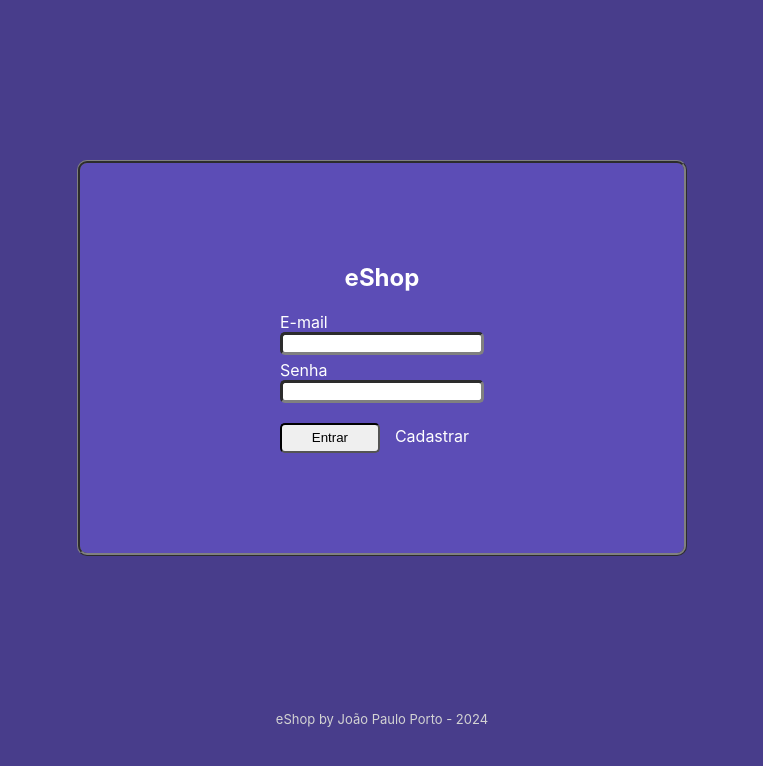
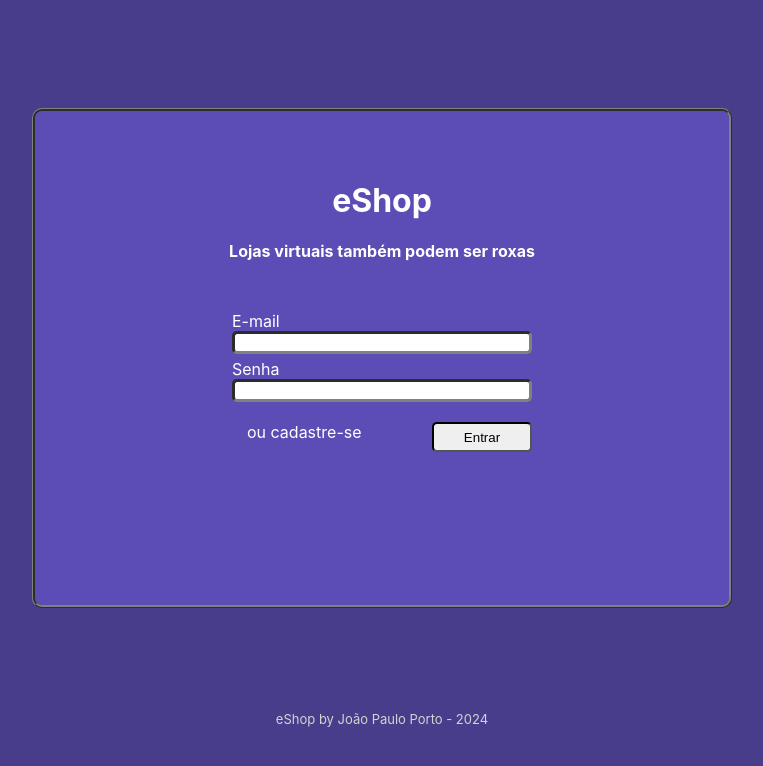
Before and after one commit to joaopauloap/react_enote, a React (Create React App) app: page /login in a window 1280 px wide. Shown: the top 766 px of the page, without its empty margins (258-1021 px from the left). Built offline with nearby package versions, Linux system fonts and the light colour scheme.

Commit message:
update login form

```diff
--- a/package.json
+++ b/package.json
@@ -9,6 +9,7 @@
     "axios": "^1.7.2",
     "react": "^18.3.1",
     "react-dom": "^18.3.1",
+    "react-hook-form": "^7.52.1",
     "react-router-dom": "^6.24.1",
     "react-scripts": "5.0.1",
     "web-vitals": "^2.1.4"
--- a/public/index.html
+++ b/public/index.html
@@ -1,43 +1,16 @@
 <!DOCTYPE html>
-<html lang="en">
+<html lang="pt-br">
   <head>
     <meta charset="utf-8" />
     <link rel="icon" href="%PUBLIC_URL%/favicon.ico" />
     <meta name="viewport" content="width=device-width, initial-scale=1" />
     <meta name="theme-color" content="#000000" />
-    <meta
-      name="description"
-      content="Web site created using create-react-app"
-    />
     <link rel="apple-touch-icon" href="%PUBLIC_URL%/logo192.png" />
-    <!--
-      manifest.json provides metadata used when your web app is installed on a
-      user's mobile device or desktop. See https://developers.google.com/web/fundamentals/web-app-manifest/
-    -->
     <link rel="manifest" href="%PUBLIC_URL%/manifest.json" />
-    <!--
-      Notice the use of %PUBLIC_URL% in the tags above.
-      It will be replaced with the URL of the `public` folder during the build.
-      Only files inside the `public` folder can be referenced from the HTML.
-
-      Unlike "/favicon.ico" or "favicon.ico", "%PUBLIC_URL%/favicon.ico" will
-      work correctly both with client-side routing and a non-root public URL.
-      Learn how to configure a non-root public URL by running `npm run build`.
-    -->
-    <title>React App</title>
+    <title>eShop</title>
   </head>
   <body>
     <noscript>You need to enable JavaScript to run this app.</noscript>
     <div id="root"></div>
-    <!--
-      This HTML file is a template.
-      If you open it directly in the browser, you will see an empty page.
-
-      You can add webfonts, meta tags, or analytics to this file.
-      The build step will place the bundled scripts into the <body> tag.
-
-      To begin the development, run `npm start` or `yarn start`.
-      To create a production bundle, use `npm run build` or `yarn build`.
-    -->
   </body>
 </html>
--- a/src/App.css
+++ b/src/App.css
@@ -1,4 +1,5 @@
 body{
+  color:white;
   background-color: darkslateblue;
   padding: 10px 10px 10px 10px;
 }
--- a/src/App.js
+++ b/src/App.js
@@ -1,5 +1,5 @@
 import React, { useEffect, useState } from "react";
-import { BrowserRouter as Router, Route, Routes } from "react-router-dom";
+import { BrowserRouter as Router, Route, Routes, Navigate, useNavigate } from "react-router-dom";
 import Navbar from "./components/Navbar/Navbar";
 import Home from "./pages/Home/Home";
 import About from "./pages/About/About";
@@ -9,35 +9,36 @@ import Notes from "./pages/Notes/Notes";
 import "./App.css";
 import AlertContainer from "./components/Alert/AlertContainer";
 import { AlertProvider } from "./contexts/AlertContext";
-import { UserProvider } from "./contexts/UserContext";
 
 function App() {
-  const [user, setUser] = useState(null);
+  const [user, setUser] = useState(() => JSON.parse(localStorage.getItem('user')));
+  const navigate = useNavigate();
 
   useEffect(() => {
-    const storedUser = localStorage.getItem("user");
-    if (storedUser) {
-      setUser(JSON.parse(storedUser));
+    if (!user) {
+      navigate('/login');
     }
-  }, []);
+  }, [user, navigate]);
+
+  const handleLogout = () => {
+    setUser(null);
+    localStorage.removeItem('user');
+    navigate('/login');
+  }
 
   return (
-    <UserProvider value={{ user, setUser }}>
     <AlertProvider>
-      <Router>
-        {user && <Navbar />}
+        {user && <Navbar user={user} onLogout={handleLogout} />}
         <Routes>
-          <Route path="/" element={user==null?<Login/>:<Home />}></Route>
-          <Route path="/home" element={user==null?<Login/>:<Home />}></Route>
+          <Route path="/" element={user ? <Home /> : <Navigate to="/login" />} />
+          <Route path="/home" element={user ? <Home /> : <Navigate to="/login" />} />
           <Route path="/about" element={<About />}></Route>
-          <Route path="/login" element={<Login />}></Route>
-          <Route path="/notes" element={user==null?<Login/>:<Notes />}></Route>
+          <Route path="/login" element={user?<Navigate to="/home"/> : <Login setUser={setUser} />} />
+          <Route path="/notes" element={user ? <Notes /> : <Navigate to="/login" />} />
         </Routes>
         <Footer></Footer>
         <AlertContainer />
-      </Router>
     </AlertProvider>
-    </UserProvider>
   );
 }
 
--- a/src/components/Navbar/Navbar.js
+++ b/src/components/Navbar/Navbar.js
@@ -1,21 +1,15 @@
 import React from "react";
-import { Link, useNavigate } from "react-router-dom";
+import { Link } from "react-router-dom";
 import '../Navbar/Navbar.css';
 
-function Navbar() {
-  const navigate = useNavigate();
-
-  const logout = e =>{
-    localStorage.removeItem('user');
-    navigate('/login')
-  }
+function Navbar({ onLogout }) {
 
   return (
     <nav className="nav-container">
         <Link to="/"><button className="nav-link">Home</button></Link>
         <Link to="/about"><button className="nav-link">Sobre</button></Link>
         <Link to="/notes"><button className="nav-link">Notas</button></Link>
-        <a href="#" onClick={logout}>Sair</a>
+        <a href="#" onClick={onLogout}>Sair</a>
     </nav>
   );
 }
--- a/src/contexts/UserContext.js
+++ /dev/null
@@ -1,11 +0,0 @@
-import React, {createContext, useState} from "react"
-
-export const UserContext  = createContext()
-export const UserProvider = ({children}) =>{
-    const[ user, setUser] = useState(null)
-    return (
-        <UserContext.Provider value={{user,setUser}}>
-            {children}
-        </UserContext.Provider>
-    )
-}
--- a/src/index.js
+++ b/src/index.js
@@ -2,10 +2,11 @@ import React from 'react';
 import ReactDOM from 'react-dom/client';
 import './index.css';
 import App from './App';
+import { BrowserRouter} from 'react-router-dom';
 
 const root = ReactDOM.createRoot(document.getElementById('root'));
 root.render(
-  <React.StrictMode>
+  <BrowserRouter>
     <App />
-  </React.StrictMode>
+  </BrowserRouter>
 );
--- a/src/pages/Login/Login.css
+++ b/src/pages/Login/Login.css
@@ -7,16 +7,22 @@
 }
 
 .form-panel{
+    box-sizing: border-box;
     border-style: ridge;
     border-radius: 10px;
     border-color: gray;
     background-color: #5C4DB6;
-    padding: 100px 200px 100px 200px;
+    padding: 70px 100px;
+    width: 700px;
+    height: 500px;
 }
 
-.form-panel h2{
+.form-panel .title-container{
+    margin-bottom: 50px;
     text-align: center;
-    color: white;
+}
+
+.form-panel .title-container h1{
     margin-top: 0;
 }
 
@@ -26,6 +32,21 @@
     margin-right: 15px;
 }
 
-.form-panel .button-group{
+.grid-register{
+    display: grid;
+    grid-template-columns: 1fr 1fr;
+    grid-template-rows: auto;
+    gap: 10px;
+}
+
+.login-container-fields{
+    width: 300px;
+    margin-left: auto;
+    margin-right: auto;
+}
+
+.button-group{
+    display: flex;
+    justify-content: space-between;
     margin-top: 20px;
 }
--- a/src/pages/Login/Login.js
+++ b/src/pages/Login/Login.js
@@ -6,10 +6,10 @@ import API_URLS from "../../config/apiUrls"
 import { useNavigate } from "react-router-dom"
 import { AlertContext } from "../../contexts/AlertContext"
 import RequestErrorHandler from "../../services/requestErrorHandler"
-import "./Login.css";
-import { UserContext } from "../../contexts/UserContext"
+import "./Login.css"
 
-function Login({ onLogin }) {
+function Login({ setUser }) {
+
   const [name, setName] = useState("")
   const [email, setEmail] = useState("")
   const [password, setPassword] = useState("")
@@ -17,7 +17,6 @@ function Login({ onLogin }) {
   const [isLogin, setIsLogin] = useState(true)
   const navigate = useNavigate()
   const { showAlert } = useContext(AlertContext)
-  const { setUser } = useContext(UserContext);
 
   const handleNameChange = (e) => setName(e.target.value)
   const handleEmailChange = (e) => setEmail(e.target.value)
@@ -38,13 +37,12 @@ function Login({ onLogin }) {
       .catch((error) => {
         console.log(error)
         showAlert(RequestErrorHandler(error))
-      });
+      })
   }
 
   function handleRegister() {
-    try {
     axios
-        .post(API_URLS.LOGIN, { email: email, password: password, name: name })
+      .post(API_URLS.REGISTER, { email: email, password: password, name: name })
       .then((response) => {
         console.log(response.data)
         if (response.data) {
@@ -52,83 +50,51 @@ function Login({ onLogin }) {
           setUser(response.data)
           navigate("/home")
         }
-        });
-    } catch (error) {
+      })
+      .catch((error) => {
         console.log(error)
         showAlert(RequestErrorHandler(error))
-    }
+      })
   }
 
   return (
     <div className="login-container">
       <div className="form-panel">
-        <h2>eShop</h2>
-        {isLogin ? (
-          <>
+        <div className="title-container">
+          <h1>eShop</h1>
+          <h4>Lojas virtuais também podem ser roxas</h4>
+        </div>
+        {isLogin ?
+          (
             <form>
-            <InputLabel
-              labelValue="E-mail"
-              id="email"
-              value={email}
-              onChange={handleEmailChange}
-            />
-            <InputLabel
-              labelValue="Senha"
-              id="password"
-              type="password"
-              value={password}
-              onChange={handlePasswordChange}
-            />
+              <div className="login-container-fields">
+                <InputLabel labelValue="E-mail" id="email" value={email} onChange={handleEmailChange} required/>
+                <InputLabel labelValue="Senha" id="password" type="password" value={password} onChange={handlePasswordChange} required/>
+                <div className="button-group">
+                  <a href="#" onClick={() => setIsLogin(false)}>ou cadastre-se</a>
+                  <Button id="btnLogin" value="Entrar" onClick={handleLogin} />
+                </div>
+              </div>
             </form>
+          )
+          : (
+            <form>
+              <h4>Por favor, preencha seu cadastro</h4>
+              <div className="grid-register">
+                <InputLabel labelValue="Nome" id="name" value={name} onChange={handleNameChange} required/>
+                <InputLabel labelValue="E-mail" id="email" value={email} onChange={handleEmailChange} required />
+                <InputLabel labelValue="Senha" id="password" type="password" value={password} onChange={handlePasswordChange} required/>
+                <InputLabel labelValue="Confirmar Senha" id="confirmPassword" type="password" onChange={handleConfirmPasswordChange} required/>
+              </div>
               <div className="button-group">
-              <Button id="btnLogin" value="Entrar" onClick={handleLogin} />
-              <a href="#" onClick={() => setIsLogin(false)}>
-                Cadastrar
-              </a>
+                <a href="#" onClick={() => setIsLogin(true)}>volte para Entrar</a>
+                <Button id="btnRegister" value="Cadastrar" onClick={handleRegister} />
               </div>
-          </>
-        ) : (
-          <>
-            <InputLabel
-              labelValue="E-mail"
-              id="email"
-              value={email}
-              onChange={handleEmailChange}
-            />
-            <InputLabel
-              labelValue="Senha"
-              id="password"
-              type="password"
-              value={password}
-              onChange={handlePasswordChange}
-            />
-            <InputLabel
-              labelValue="Confirmar Senha"
-              id="confirmPassword"
-              type="password"
-              onChange={handleConfirmPasswordChange}
-            />
-            <InputLabel
-              labelValue="Nome"
-              id="name"
-              value={name}
-              onChange={handleNameChange}
-            />
-            <div className="button-group">
-              <Button
-                id="btnRegister"
-                value="Cadastrar"
-                onClick={handleRegister}
-              />
-              <a href="#" onClick={() => setIsLogin(true)}>
-                Entrar
-              </a>
-            </div>
-          </>
+            </form>
           )}
       </div>
     </div>
-  );
+  )
 }
 
-export default Login;
+export default Login
```
Also changed, not shown: 1 other file (tests, documents, lock files or other folders). Lines whose indentation alone changed are shown as unchanged.
